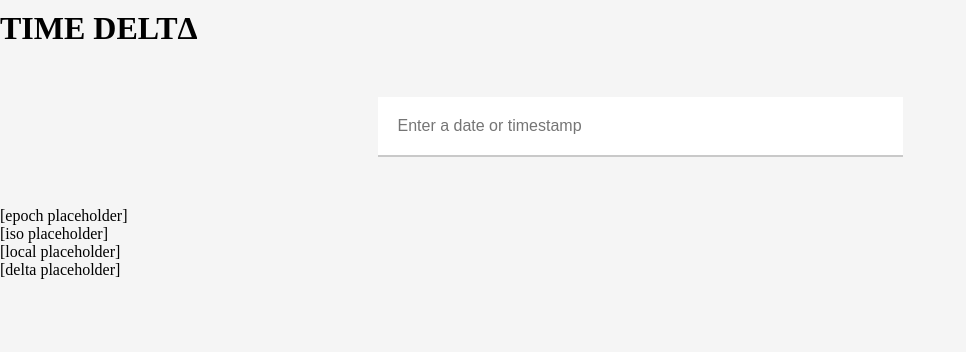
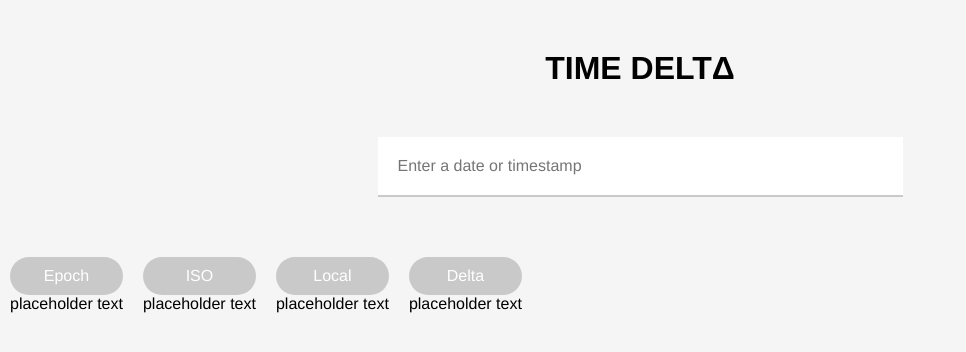
Before and after one commit to hellojacq/timedelta, a plain HTML site: page assets/index.html in a window 1280 px wide. Shown: the whole page, without its empty margins (0-966 px from the left). Drawn offline with Linux system fonts and the light colour scheme.

Commit message:
added output-name class

```diff
--- a/assets/css/main.css
+++ b/assets/css/main.css
@@ -2,6 +2,7 @@
 	margin: 0;
 	padding: 0;
 	background-color: whitesmoke;
+	font-family: helvetica neue, arial, sans-serif;
 }
 
 #page {
@@ -15,7 +16,8 @@
 }
 
 #logo {
-	margin: 10px 0px;
+	text-align: center;
+	margin: 50px;
 }
 
 input[type="text"] {
@@ -30,3 +32,17 @@ input[type="text"] {
 input[type="text"]:focus {
 	border-bottom: solid 2px #969696;
 }
+
+.output {
+	float: left;
+	margin: 300px;
+	margin: 10px;
+}
+
+.output-name {
+	padding: 10px;
+	background-color: #c9c9c9;
+	color: white;
+	border-radius: 20px;
+	text-align: center;
+}
--- a/assets/index.html
+++ b/assets/index.html
@@ -18,16 +18,28 @@
 					<input type="text" name="query" placeholder="Enter a date or timestamp" size="50" max-length="50" required="required" />
 				</div>
 				<div id="epoch" class="output">
-					[epoch placeholder]
+					<div class="output-name">
+						Epoch
+					</div>
+					<p>placeholder text</p>
 				</div>
 				<div id="iso" class="output">
-					[iso placeholder]
+					<div class="output-name">
+						ISO
+					</div>
+					<p>placeholder text</p>
 				</div>
 				<div id="local" class="output">
-					[local placeholder]
+					<div class="output-name">
+						Local
+					</div>
+					<p>placeholder text</p>
 				</div>
 				<div id="delta" class="output">
-					[delta placeholder]
+					<div class="output-name">
+						Delta
+					</div>
+					<p>placeholder text</p>
 				</div>
 				<footer></footer>
 			</div>
```
